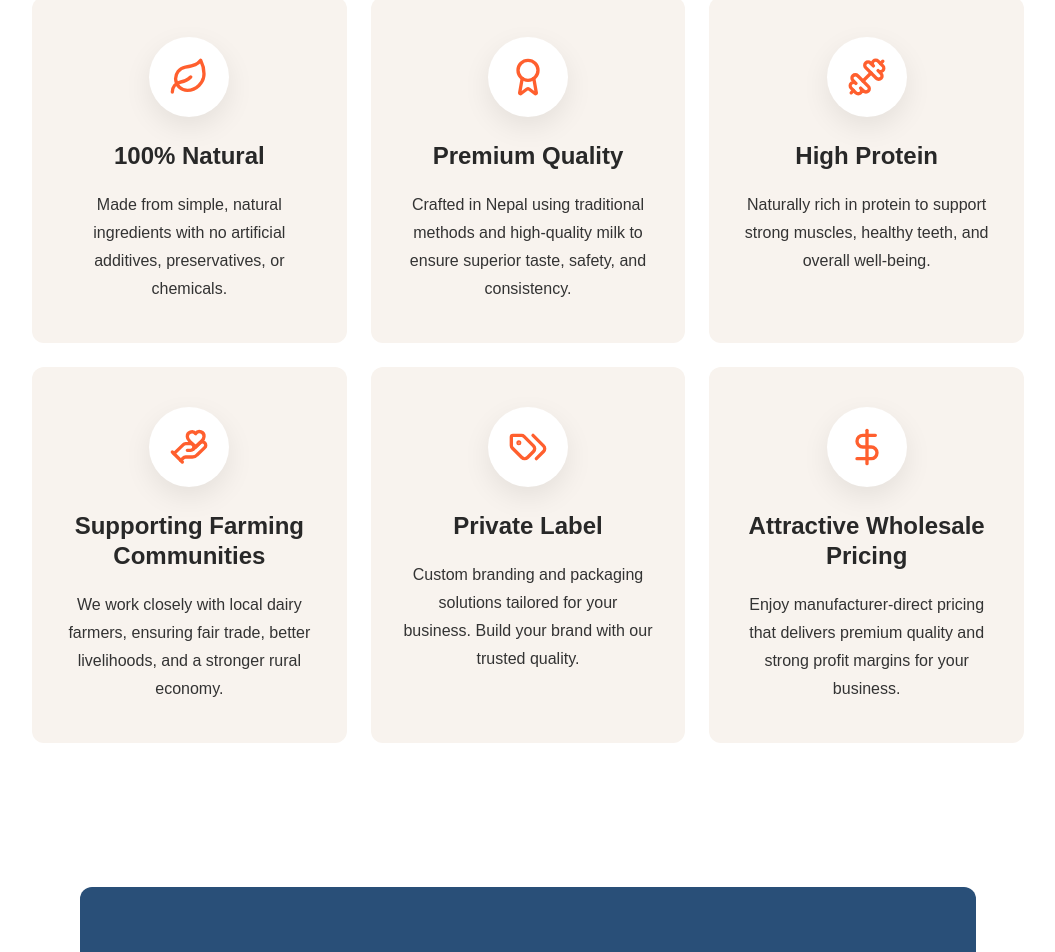
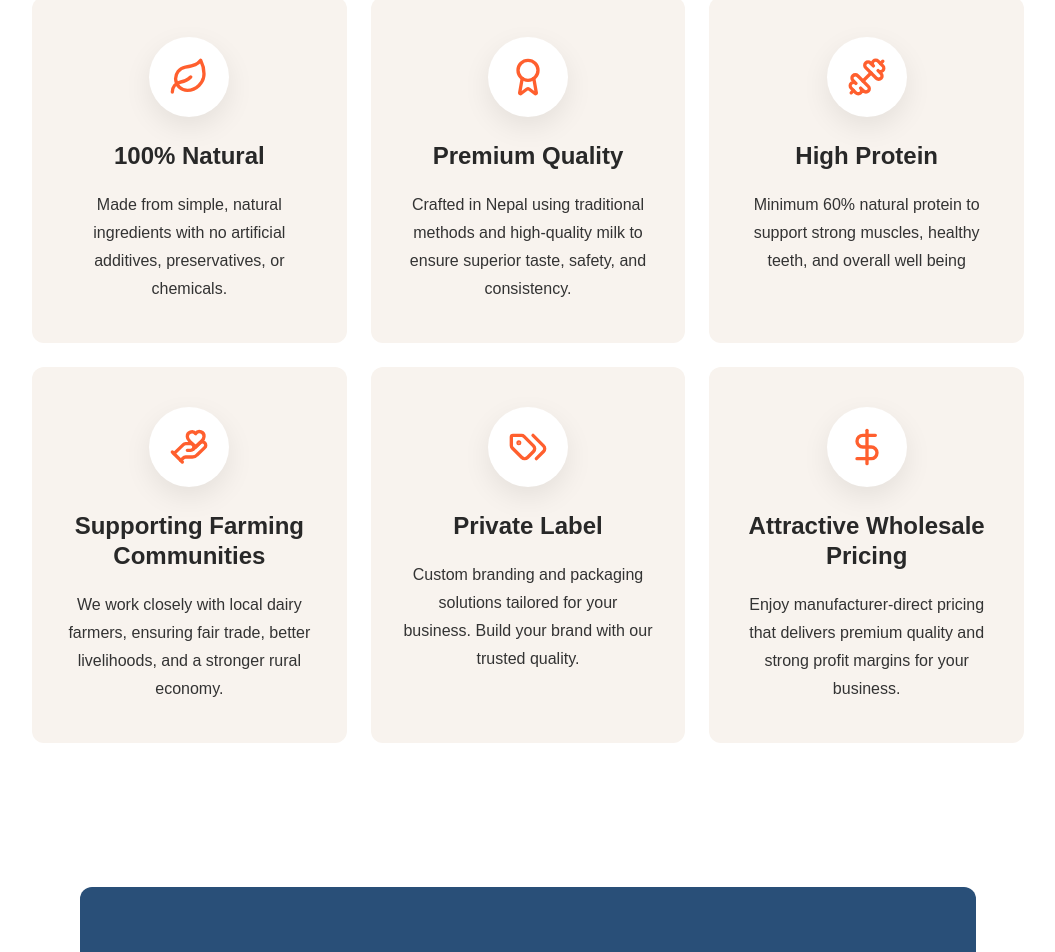
Before and after one commit to niraz20212/whitehimalyandogchew, a Next.js app: page / in a window 1280 px wide. Shown: the part 3225-4177 px from the top of the page, without its empty margins (112-1167 px from the left). Built offline with nearby package versions, Linux system fonts and the light colour scheme.

Commit message:
text change for high protein

```diff
--- a/app/page.tsx
+++ b/app/page.tsx
@@ -42,7 +42,7 @@ const apart = [
   },
   {
     title: "High Protein",
-    text: "Naturally rich in protein to support strong muscles, healthy teeth, and overall well-being.",
+    text: "Minimum 60% natural protein to support strong muscles, healthy teeth, and overall well being",
     icon: Dumbbell,
   },
   {
```
